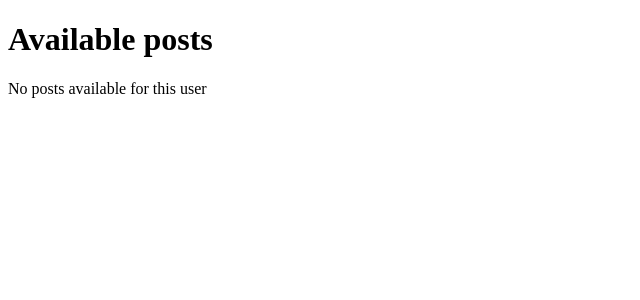
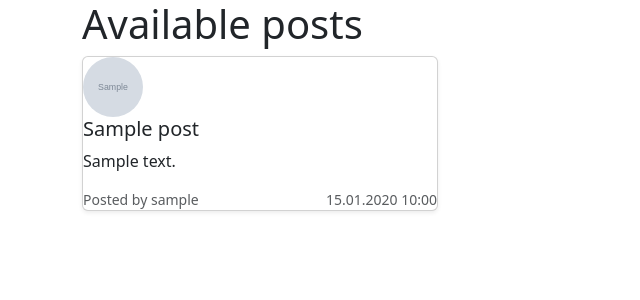
Before and after one commit to Luifer752/Mini_twitter, a Django app: page /posts/1 in a window 1280 px wide. Shown: the top 300 px of the page, without its empty margins (0-640 px from the left). Run offline with Django 4.2, Linux system fonts and the light colour scheme; tables that the repository leaves empty hold one stand-in row (values such as "Sample post"); grey boxes marked "Sample" are stand-in pictures; some libraries are stand-ins or nearby versions.

Commit message:
Filter by user or id added for posts

```diff
--- a/mini_twitter/posts/templates/posts/posts_adn_comments.html
+++ b/mini_twitter/posts/templates/posts/posts_adn_comments.html
@@ -1,25 +1,31 @@
 {% load static %}
-<!DOCTYPE html>
-<html lang="en">
+{% block content %}
+
 <head>
-    <meta charset="UTF-8">
-    <title>{{ title }}</title>
+    <meta  charset="UTF-8">
+    <title>{{title}}</title>
+    <link rel="stylesheet" href="{% static 'css/bootstrap.min.css' %}">
+    <script src="{% static 'js/jquery.min.js' %}"></script>
+    <script src="{% static 'js/bootstrap.min.js' %}"></script>
 </head>
-<body>
+  <div class="container">
     <h1>{{ title }}</h1>
-    {%if posts%}
-        {% for post in posts %}
-            <div>
-                <p>{{ post.user }}</p>
-                <p>{{ post.title.comment.content }}</p>
-                <p>{{ post.content }}</p>
-                <p>{{ post.created_at }}</p>
+    <div class="row">
+      {% for post in posts %}
+        <div class="col-md-4">
+          <div class="card mb-4 shadow-sm">
+            <img src="{% if post.user.profile_picture %}{{ post.user.profile_picture.url }}{% else %}{% static 'img/default_img.jpg' %}{% endif %}" alt="{{ post.user.username }} {{ post.user.email }}" class="mr-3 rounded-circle" style="object-fit: cover; height: 60px; width: 60px;">
+            <div class="mr-3 rounded-circle">
+              <h5 class="card-title">{{ post.title }}</h5>
+              <p class="card-text">{{ post.content }}</p>
+              <div class="d-flex justify-content-between align-items-center">
+                <small class="text-muted">Posted by {{ post.user.username }}</small>
+                <small class="text-muted">{{ post.created_at|date:"d.m.Y H:i" }}</small>
+              </div>
             </div>
-            <hr>
-        {% endfor %}
-        {% else %}
-        <p>No posts available for this user</p>
-        {% endif %}
-
-</body>
-</html>
+          </div>
+        </div>
+      {% endfor %}
+    </div>
+  </div>
+{% endblock %}
--- a/mini_twitter/posts/urls.py
+++ b/mini_twitter/posts/urls.py
@@ -1,10 +1,10 @@
 from django.urls import path
-from .views import posts_list, comments_log
+from .views import posts_list, comments_log, filtered_posts
 
 
 urlpatterns = [
     path('', posts_list, name="posts_list"),
-    path('<str:username>', posts_list, name="filtered_posts_list"),
+    path('<str:user_or_id>', filtered_posts, name="filtered_posts"),
     path('comments/', comments_log, name="comments_log"),
 
 ]
--- a/mini_twitter/posts/views.py
+++ b/mini_twitter/posts/views.py
@@ -4,11 +4,8 @@ from django.http import HttpResponse
 from .models import Posts, Comment
 
 
-def posts_list(request, username=None):
-    if username:
-        posts = Posts.objects.filter(user__username=username)
-    else:
-        posts = Posts.objects.all()
+def posts_list(request):
+    posts = Posts.objects.all()
 
     context = {'posts': posts, 'title': 'Available posts'}
     return render(request, 'posts/posts_adn_comments.html', context)
@@ -20,9 +17,13 @@ def comments_log(request):
     return render(request, 'posts/comments_list.html', context)
 
 
-# def posts_by_user(request, user):
-#     posts = Posts.objects.all()
-#     context = {'posts': posts, 'title': 'Available posts'}
-#     for i in posts:
-#         if user == i.user:
-#             return render(request, 'posts/comments_list.html', context)
+def filtered_posts(request, user_or_id=None):
+
+    if user_or_id.isdigit():
+        posts = Posts.objects.filter(pk=user_or_id)
+    elif not user_or_id.isdigit():
+        user_or_id = user_or_id.capitalize()
+        posts = Posts.objects.filter(user__username=user_or_id)
+
+    context = {'posts': posts, 'title': 'Available posts'}
+    return render(request, 'posts/posts_adn_comments.html', context)
```
Also changed, not shown: mini_twitter/posts/templates/base.html (added, +10 -0 lines), mini_twitter/posts/templates/posts/posts.css (added, +44 -0 lines), mini_twitter/media/users/profile_img/Screenshot_7.png (added), mini_twitter/media/users/profile_img/Screenshot_8.png (added).
